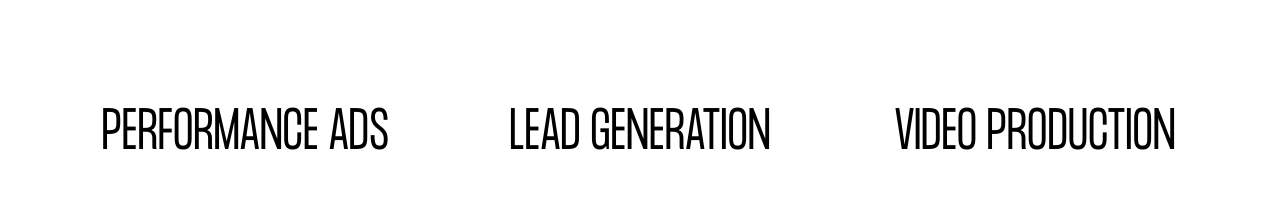
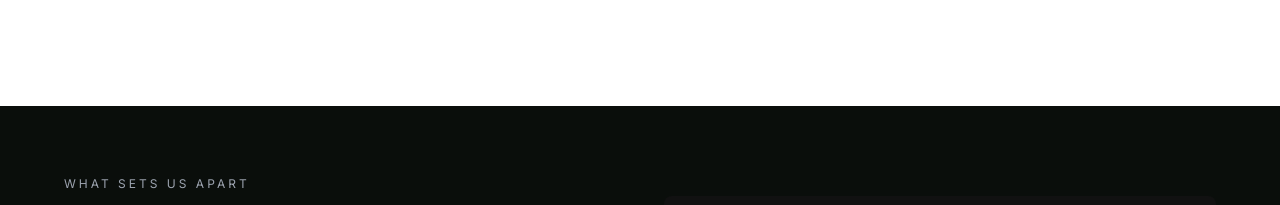
Before and after one commit to clevercroworg/beyond-reach, a React (Vite) app: page /resorts in a window 1280 px wide. Shown: the part 1915-2120 px from the top of the page. Built offline with nearby package versions, Linux system fonts and the light colour scheme; grey boxes are pictures that could not be loaded.

Commit message:
style: remove 4th row to ensure exactly 3 rows total

```diff
--- a/src/pages/Resorts.jsx
+++ b/src/pages/Resorts.jsx
@@ -309,11 +309,6 @@ const Resorts = () => {
             <div className={styles.simpleServiceText}>Analytics</div>
             <div className={styles.simpleServiceText}>CRM & Retention</div>
             <div className={styles.simpleServiceText}>Revenue Strategy</div>
-
-            {/* Row 4 */}
-            <div className={styles.simpleServiceText}>Performance Ads</div>
-            <div className={styles.simpleServiceText}>Lead Generation</div>
-            <div className={styles.simpleServiceText}>Video Production</div>
           </div>
         </div>
       </section>
```
